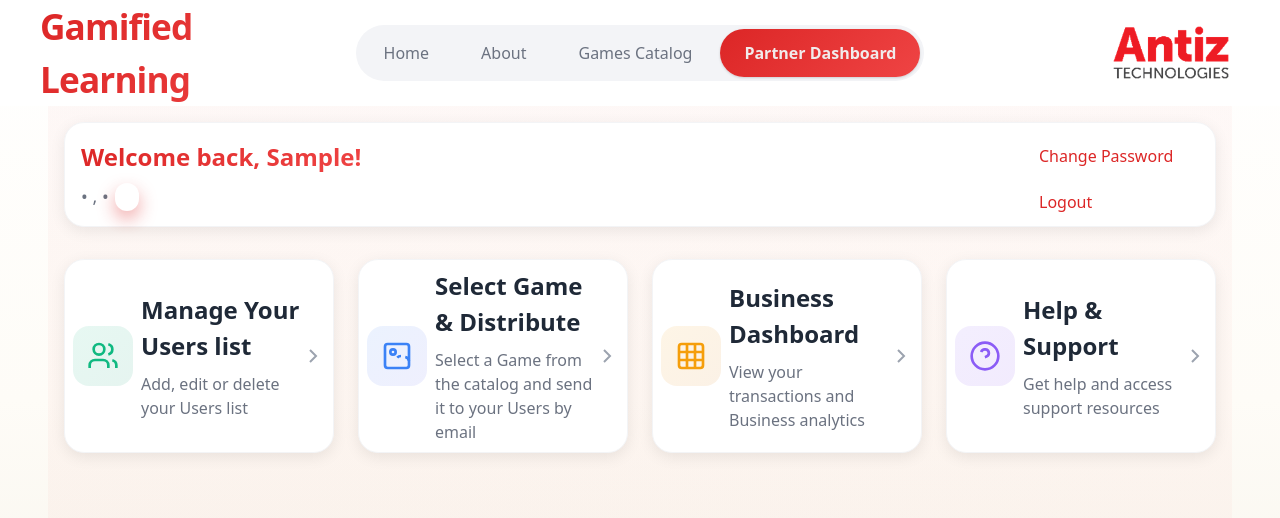
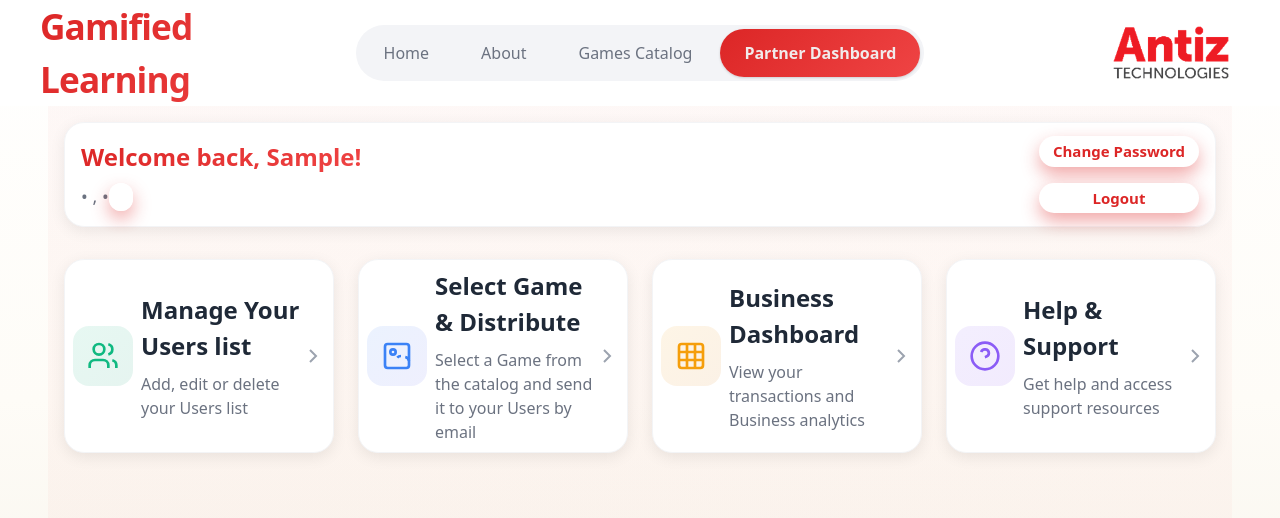
Before and after one commit to Prabhushapure/safety-saas-enterprise, a React (Vite) app: page /AWE-SaaS/partner/home in a window 1280 px wide. Shown: the top 518 px of the page. Built offline with nearby package versions, Linux system fonts and the light colour scheme; sample sign-in values are in the browser's storage.

Commit message:
home page update added background video

```diff
--- a/src/pages/Home.jsx
+++ b/src/pages/Home.jsx
@@ -1,18 +1,19 @@
 import React from 'react';
 import homepage from '../assets/Home-page.jpg';
+import homeVideo from '../assets/Home-page1.mp4';
 import './Home.css';
 
 const Home = () => {
   return (
     <div className="home_page-content">
       <div className="background-image">
-        {/* LCP-friendly image loaded from JSX */}
-        <img
-          src={homepage}
-          alt="Gamified Safety Training"
-          loading="eager"
-          fetchpriority="high"
-          decoding="async"
+      <video
+          autoPlay
+          loop
+          muted
+          playsInline
+          preload="auto"
+          poster={homepage}   // ✅ image shown instantly
           style={{
             position: 'absolute',
             inset: 0,
@@ -21,7 +22,10 @@ const Home = () => {
             objectFit: 'cover',
             zIndex: 0,
           }}
-        />
+        >
+          <source src={homeVideo} type="video/mp4" />
+        </video>
+
 
         <div className="overlay">
           <h1 className="overlay-title">
--- a/src/pages/Store.css
+++ b/src/pages/Store.css
@@ -272,7 +272,7 @@
   text-align: right;
   font-size: 14px;
   font-weight: 600;
-  color: #16a34a;
+  color: #030303;
 }
 
 
@@ -281,7 +281,6 @@
 .nav-button.primary:hover {
   background-color: #dc2626;
   color: #ffffff;
-  box-shadow: none;
 }
 
 .nav-button.secondary:hover {
@@ -432,7 +431,7 @@
 }
 
 .store-filter label {
-  font-size: 1.2rem;
+  font-size: 1rem;
   font-weight: 600;
   color: #374151;
 }
@@ -441,11 +440,11 @@
 .store-filter select {
   appearance: none;
   background-color: #ffffff;
-  min-width: 150px;
+  min-width: 130px;
   border: 2px solid rgb(91, 66, 182);
   border-radius: 8px;
   padding: 12px;
-  font-size: 1rem;
+  font-size: 0.75rem;
   font-weight: 500;
   color:rgb(10, 2, 2);
   text-align: center;
--- a/src/pages/partner/PartnerHome.css
+++ b/src/pages/partner/PartnerHome.css
@@ -50,16 +50,24 @@
 
 .account-menu {
   position: absolute;
-  top: -30px;           /* move upward */
+  top: -38px;           /* move upward */
   right: 0;
   min-width: 160px;
   display: flex;
   flex-direction: column;
-  gap: 18px;
+  gap: 12px;
 }
 
 .menu-item {
   color: #dc2626;
+  padding: 4px 12px;
+  border-radius: 16px;
+  background-color: #ffffff;
+  font-size: 15px;
+  text-align: center;
+  box-shadow: 0 8px 18px rgba(220, 38, 38, 0.4);
+  font-weight: 600;
+  cursor: pointer;
 }
 
 /* GAP between Change Password & Logout */
@@ -285,15 +293,6 @@
   font-weight: 500;
 }
 
-.plan-badge {
-  margin-left: 6px;
-  padding: 2px 8px;
-  background-color: # fff;
-  color: #4338ca;
-  border-radius: 12px;
-  font-size: 12px;
-  font-weight: 600;
-}
 
 /* Wrapper */
 .plan-wrapper {
@@ -306,6 +305,7 @@
   color: #dc2626;
   padding: 4px 12px;
   border-radius: 16px;
+  background-color: #ffffff;
   font-size: 15px;
   box-shadow: 0 8px 18px rgba(220, 38, 38, 0.4);
   font-weight: 600;
--- a/src/pages/partner/PartnerLicense.css
+++ b/src/pages/partner/PartnerLicense.css
@@ -191,7 +191,7 @@
 .selected-game-price {
   font-size: 0.6rem;
   font-weight: 700;
-  color: #1f2937;
+  color: #030303;
 }
 
 
```
Also changed, not shown: 1 other file (tests, documents, lock files or other folders).
